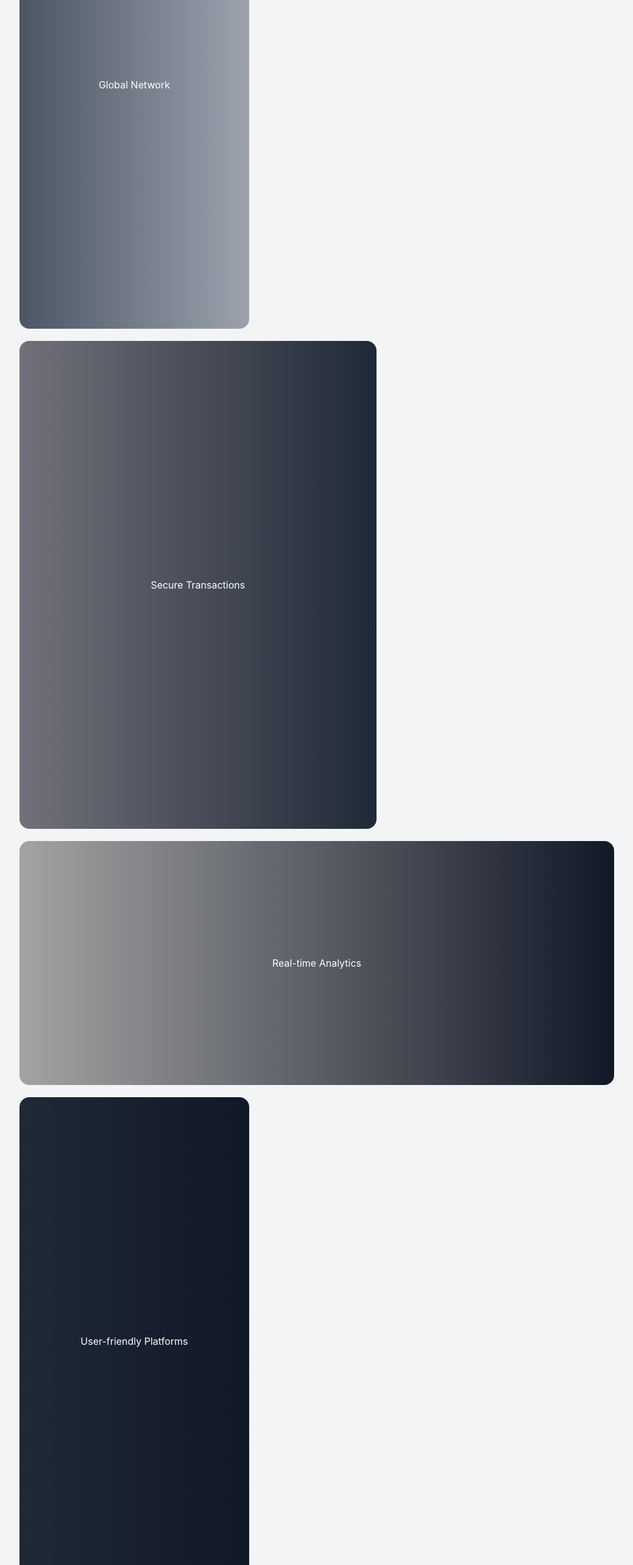
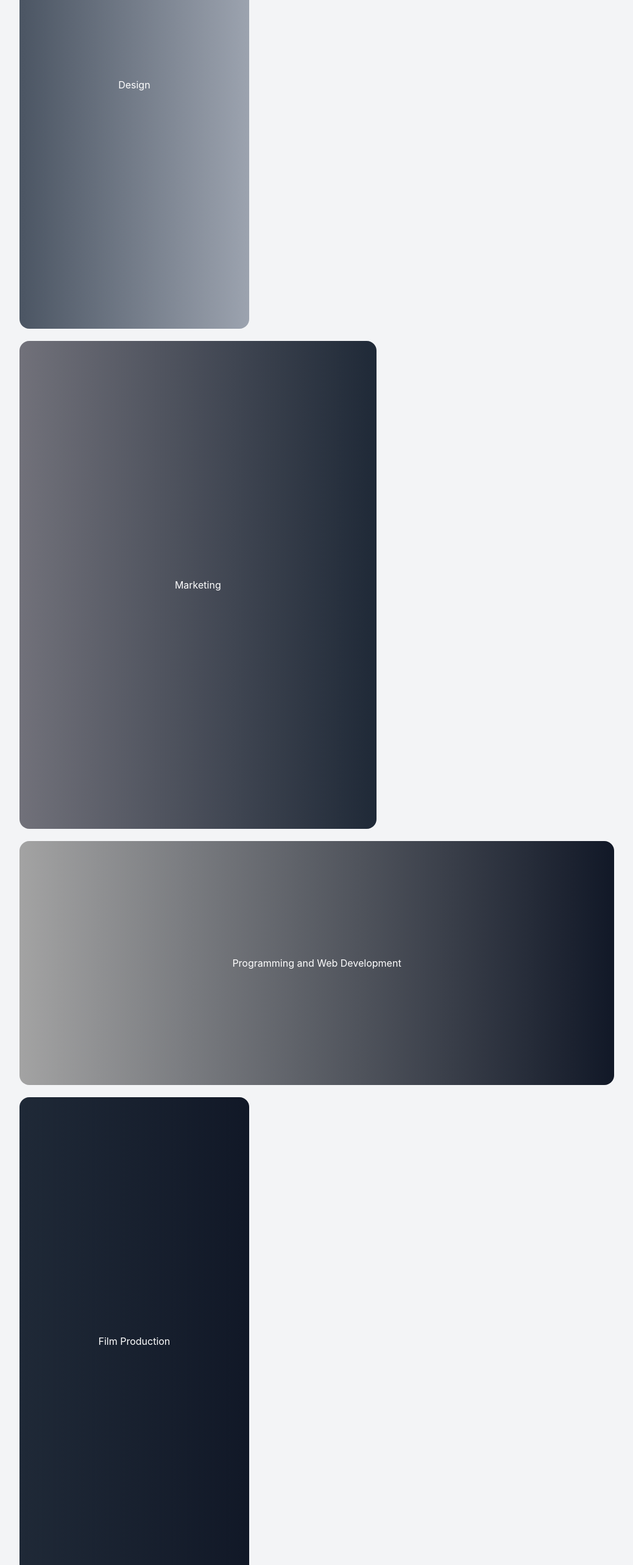
Before and after one commit to HighRollerLV/WorbX, a React (Create React App) app: page / in a window 1280 px wide. Shown: the part 1540-4106 px from the top of the page at 61% size, without its empty margins (120-1159 px from the left). Built offline with nearby package versions, Linux system fonts and the light colour scheme.

Commit message:
ItemSection Changes

```diff
--- a/src/components/ItemsSection.js
+++ b/src/components/ItemsSection.js
@@ -3,11 +3,11 @@ import React from 'react';
 const ItemsSection = () => {
     const items = [
         { id: 1, text: 'Innovative Solutions', gradient: 'bg-gradient-to-r from-gray-700 to-gray-900' },
-        { id: 2, text: 'Global Network', gradient: 'bg-gradient-to-r from-gray-600 to-gray-400' },
-        { id: 3, text: 'Secure Transactions', gradient: 'bg-gradient-to-r from-zinc-500 to-gray-800' },
-        { id: 4, text: 'Real-time Analytics', gradient: 'bg-gradient-to-r from-neutral-400 to-gray-900' },
-        { id: 5, text: 'User-friendly Platforms', gradient: 'bg-gradient-to-r from-gray-800 to-gray-900' },
-        { id: 6, text: 'Scalable Infrastructure', gradient: 'bg-gradient-to-r from-gray-600 to-gray-800' },
+        { id: 2, text: 'Design', gradient: 'bg-gradient-to-r from-gray-600 to-gray-400' },
+        { id: 3, text: 'Marketing', gradient: 'bg-gradient-to-r from-zinc-500 to-gray-800' },
+        { id: 4, text: 'Programming and Web Development', gradient: 'bg-gradient-to-r from-neutral-400 to-gray-900' },
+        { id: 5, text: 'Film Production', gradient: 'bg-gradient-to-r from-gray-800 to-gray-900' },
+        { id: 6, text: 'Branding', gradient: 'bg-gradient-to-r from-gray-600 to-gray-800' },
     ];
 
     // Function to determine the TailwindCSS width and height class based on the item's index
```
